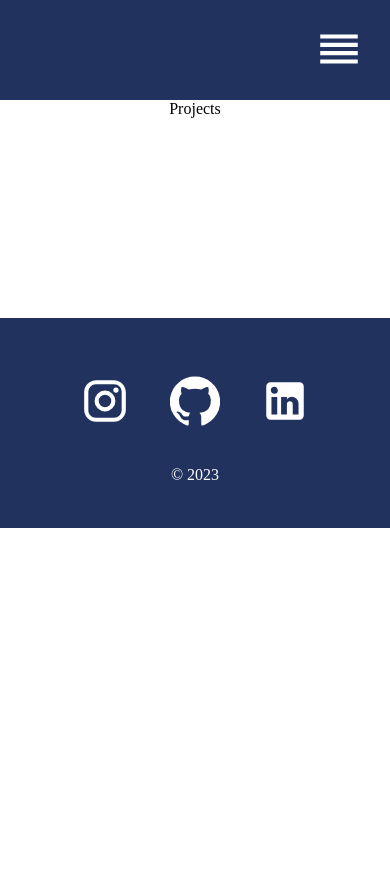
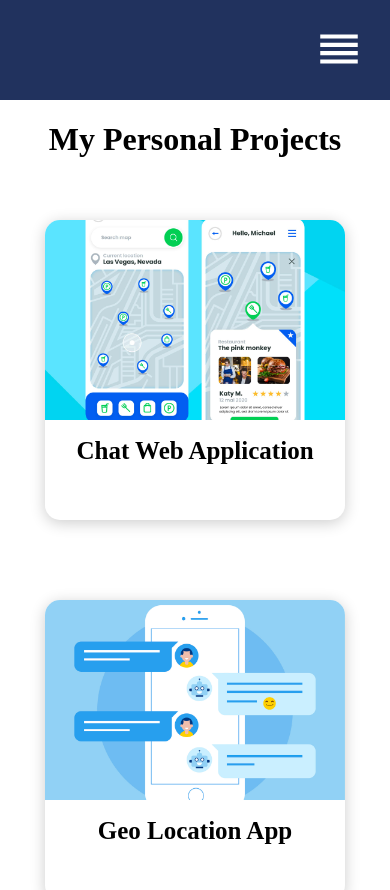
Before and after one commit to mohitbish/Portfolio, a React (Create React App) app: page /projects in a window 390 px wide. Shown: the top 890 px of the page. Before the commit the page ends 844 px from the top, so only its background shows below. Built offline with nearby package versions, Linux system fonts and the light colour scheme.

Commit message:
Projects added and displayed

```diff
--- a/src/App.js
+++ b/src/App.js
@@ -6,6 +6,7 @@ import Projects from './Pages/Projects'
 import Resume from './Pages/Resume'
 import Navbar from './Components/Navbar';
 import Footer from './Components/Footer';
+import ProjectDisplay from "./Pages/ProjectDisplay";
 
 function App() {
   return (
@@ -16,6 +17,7 @@ function App() {
             <Route path="/" element={<Home />}/>
             <Route path="/resume" element={<Resume />}/>
             <Route path="/projects" element={<Projects />}/>
+            <Route path="/project/:id" element={<ProjectDisplay />} />
         </Routes>
         <Footer />
       </Router>
--- /dev/null
+++ b/src/Components/ProjectItem.js
@@ -0,0 +1,19 @@
+import React from "react";
+import { useNavigate } from "react-router-dom";
+
+function ProjectItem({ image, name, id }) {
+  const navigate = useNavigate();
+  return (
+    <div
+      className="projectItem"
+      onClick={() => {
+        navigate("/project/" + id);
+      }}
+    >
+      <div style={{ backgroundImage: `url(${image})` }} className="bgImage" />
+      <h1> {name} </h1>
+    </div>
+  );
+}
+
+export default ProjectItem;
--- /dev/null
+++ b/src/Helpers/ProjectList.js
@@ -0,0 +1,32 @@
+import Proj1 from "../assets/Proj1.jpg";
+import Proj2 from "../assets/Proj2.jpg";
+import Proj3 from "../assets/Proj3.jpg";
+import Proj4 from "../assets/Proj4.png";
+
+
+export const ProjectList = [
+  {
+    name: "Chat Web Application",
+    image: Proj1,
+    skills: "Angular, NodeJS, MandoDB, CORS",
+    Gitlink:"https://github.com/mohitbish/Chat-web-application.git"
+  },
+  {
+    name: "Geo Location App",
+    image: Proj2,
+    skills: "Swift, Api intergation, Coredata",
+    Gitlink:"https://github.com/mohitbish/Geo-location-IOS-APP.git"
+  },
+  {
+    name: "Tetris",
+    image: Proj3,
+    skills: " Java, P5, OOP",
+    Gitlink:"https://github.com/mohitbish/Tetris-project.git"
+  },
+  {
+    name: "Japres",
+    image: Proj4,
+    skills: "Swift, MVVM, data Prestitance, UITests",
+    Gitlink:""
+  },
+];
--- /dev/null
+++ b/src/Pages/ProjectDisplay.js
@@ -0,0 +1,22 @@
+import React from "react";
+import { useParams } from "react-router-dom";
+import { ProjectList } from "../Helpers/ProjectList";
+import GitHubIcon from "@material-ui/icons/GitHub";
+import "../Styles/ProjectDisplay.css";
+
+function ProjectDisplay() {
+  const { id } = useParams();
+  const project = ProjectList[id];
+  return (
+    <div className="project">
+      <h1>{project.name}</h1>
+      <img id ='bgimg' src={project.image} alt ={project.name} />
+      <p>
+        <b>Skills:</b> {project.skills}
+      </p>
+      <a href={project.Gitlink}><GitHubIcon /></a>
+    </div>
+  );
+}
+
+export default ProjectDisplay;
--- a/src/Pages/Projects.js
+++ b/src/Pages/Projects.js
@@ -1,9 +1,22 @@
-import React from 'react'
+import React from "react";
+import ProjectItem from "../Components/ProjectItem.js";
+import { ProjectList } from "../Helpers/ProjectList";
+
+import "../Styles/Projects.css";
 
 function Projects() {
   return (
-    <div>Projects</div>
-  )
+    <div className="projects">
+      <h1> My Personal Projects</h1>
+      <div className="projectList">
+        {ProjectList.map((project, idx) => {
+          return (
+            <ProjectItem id={idx} name={project.name} image={project.image} />
+          );
+        })}
+      </div>
+    </div>
+  );
 }
 
-export default Projects
+export default Projects;
--- /dev/null
+++ b/src/Styles/ProjectDisplay.css
@@ -0,0 +1,80 @@
+.projects {
+    width: 100%;
+    height: auto;
+    display: flex;
+    justify-content: center;
+    align-items: center;
+    flex-direction: column;
+  }
+  .projects .projectTitle {
+    text-align: center;
+    color: #3e497a;
+    font-size: 60px;
+    font-weight: bolder;
+  }
+
+  .projectList {
+    width: 70vw;
+    height: auto;
+    display: grid;
+    grid-template-columns: 1fr 1fr 1fr;
+    place-items: center;
+  }
+
+  /* MENU ITEM STYLING */
+
+  .projectItem {
+    border-radius: 15px;
+    width: 300px;
+    height: 300px;
+    margin: 40px;
+    box-shadow: 0px 3px 15px rgba(0, 0, 0, 0.2);
+    text-align: center;
+  }
+  .projectItem:hover {
+    box-shadow: 0px 3px 15px rgba(0, 0, 0, 0.5);
+    transition: 0.3s ease-in;
+    cursor: pointer;
+  }
+
+  .projectItem .bgImage {
+    border-top-left-radius: 15px;
+    border-top-right-radius: 15px;
+    width: 100%;
+    height: 200px;
+    background-position: center;
+    background-repeat: no-repeat;
+    background-size: cover;
+  }
+
+  .projectItem h1 {
+    font-size: 25px;
+  }
+
+  @media only screen and (max-width: 1300px) {
+    .projectList {
+      grid-template-columns: 1fr 1fr;
+    }
+  }
+
+  @media only screen and (max-width: 800px) {
+    .projectList {
+      grid-template-columns: 1fr;
+    }
+  }
+
+  @media only screen and (max-width: 800px) {
+    .projectList {
+      width: 100%;
+    }
+    .projectItem {
+      width: 300px;
+      height: 300px;
+    }
+  }
+
+
+  #bgimg{
+    width: 500px;
+    height: 500px;
+  }
--- /dev/null
+++ b/src/Styles/Projects.css
@@ -0,0 +1,74 @@
+.projects {
+    width: 100%;
+    height: auto;
+    display: flex;
+    justify-content: center;
+    align-items: center;
+    flex-direction: column;
+  }
+  .projects .projectTitle {
+    text-align: center;
+    color: #3e497a;
+    font-size: 60px;
+    font-weight: bolder;
+  }
+
+  .projectList {
+    width: 70vw;
+    height: auto;
+    display: grid;
+    grid-template-columns: 1fr 1fr 1fr;
+    place-items: center;
+  }
+
+  /* MENU ITEM STYLING */
+
+  .projectItem {
+    border-radius: 15px;
+    width: 300px;
+    height: 300px;
+    margin: 40px;
+    box-shadow: 0px 3px 15px rgba(0, 0, 0, 0.2);
+    text-align: center;
+  }
+  .projectItem:hover {
+    box-shadow: 0px 3px 15px rgba(0, 0, 0, 0.5);
+    transition: 0.3s ease-in;
+    cursor: pointer;
+  }
+
+  .projectItem .bgImage {
+    border-top-left-radius: 15px;
+    border-top-right-radius: 15px;
+    width: 100%;
+    height: 200px;
+    background-position: center;
+    background-repeat: no-repeat;
+    background-size: cover;
+  }
+
+  .projectItem h1 {
+    font-size: 25px;
+  }
+
+  @media only screen and (max-width: 1300px) {
+    .projectList {
+      grid-template-columns: 1fr 1fr;
+    }
+  }
+
+  @media only screen and (max-width: 800px) {
+    .projectList {
+      grid-template-columns: 1fr;
+    }
+  }
+
+  @media only screen and (max-width: 800px) {
+    .projectList {
+      width: 100%;
+    }
+    .projectItem {
+      width: 300px;
+      height: 300px;
+    }
+  }
```
